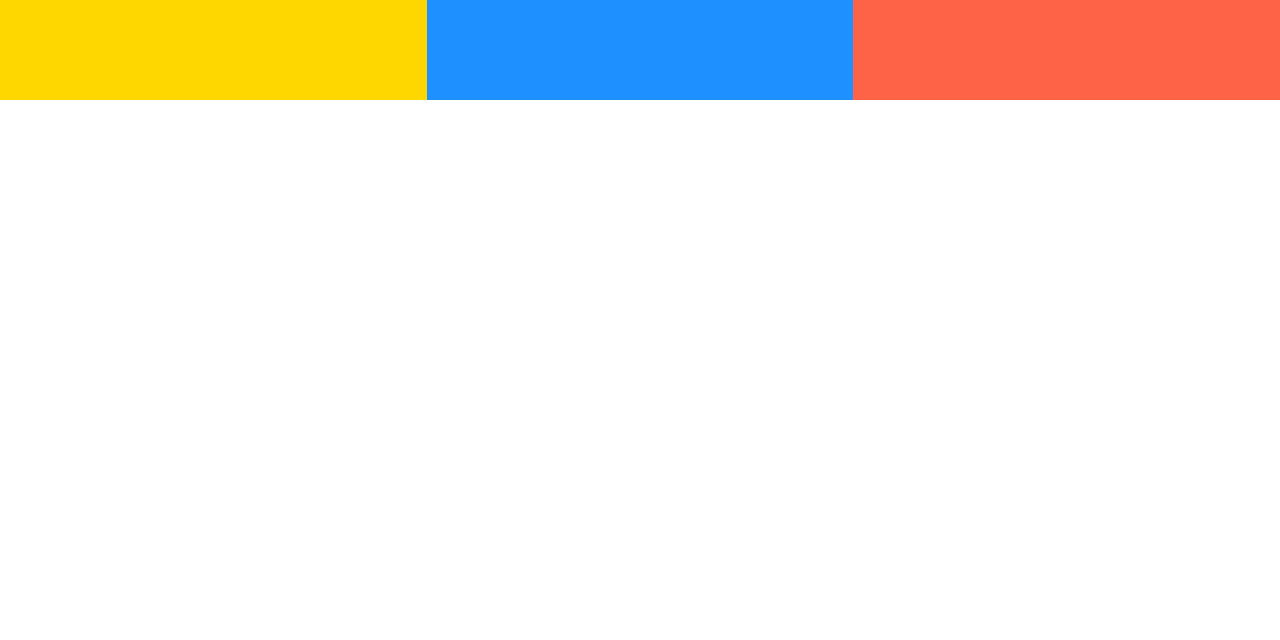
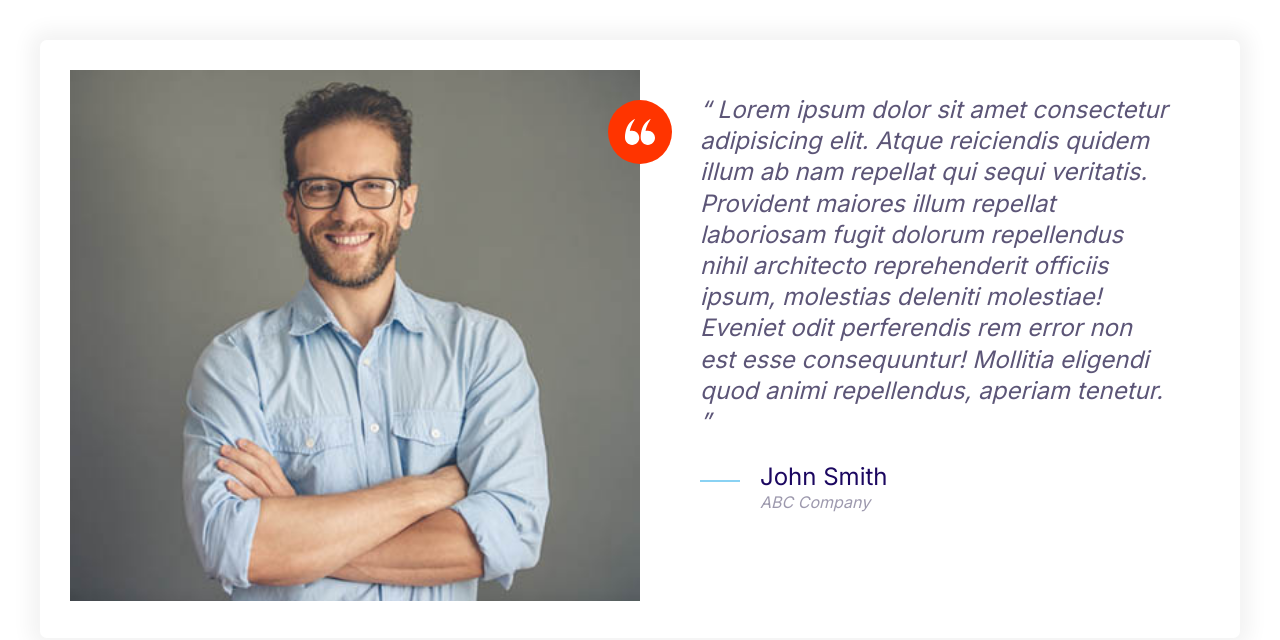
Before and after one commit to dead-alchemy/code-with-mosh-2021, a plain HTML site: page html5-css3-3/index.html in a window 1280 px wide. Drawn offline with Linux system fonts and the light colour scheme.

Commit message:
testimonial

```diff
--- a/html5-css3-3/css/styles.css
+++ b/html5-css3-3/css/styles.css
@@ -173,8 +173,17 @@ a {
 	height: 40px;
 }
 
+.icon--small {
+	width: 30px;
+	height: 30px;
+}
+
 .icon--primary {
 	fill: var(--color-primary);
+}
+
+.icon--white {
+	fill: #fff;
 }
 
 .icon-container {
@@ -185,6 +194,10 @@ a {
 	border-radius: 100%;
 	justify-content: center;
 	align-items: center;
+}
+
+.icon-container--accent {
+	background-color: var(--color-accent);
 }
 
 /* buttons */
@@ -439,6 +452,16 @@ a {
 		font-size: 1.6rem;
 	}
 }
+@media screen and (min-width: 768px) {
+	.testimonial .quote,
+	.testimonial .quote__author {
+		font-size: 2.4rem;
+	}
+
+	.testimonial .quote {
+		margin-left: 6rem;
+	}
+}
 
 /* grid */
 
@@ -457,3 +480,30 @@ a {
 		grid-template-columns: repeat(3, 1fr);
 	}
 }
+
+/* testimonial */
+
+.testimonial {
+	padding: 3rem;
+}
+
+.testimonial_image {
+	position: relative;
+}
+
+.testimonial_image > img {
+	width: 100%;
+}
+
+.testimonial_image > .icon-container {
+	position: absolute;
+	top: 3rem;
+	right: -32px;
+	margin-right: 0.5rem;
+}
+
+@media screen and (min-width: 768px) {
+	.testimonial_image > .icon-container {
+		margin-right: 0;
+	}
+}
--- a/html5-css3-3/index.html
+++ b/html5-css3-3/index.html
@@ -14,11 +14,50 @@
 		<link rel="stylesheet" href="./css/styles.css" />
 		<title>Moshified</title>
 	</head>
-	<body>
-		<div class="grid grid--cols-3">
-			<div style="height: 100px; background: gold"></div>
-			<div style="height: 100px; background: dodgerblue"></div>
-			<div style="height: 100px; background: tomato"></div>
+	<body style="padding: 4rem">
+		<div class="card testimonial">
+			<div class="grid grid--cols-2">
+				<div class="testimonial_image">
+					<img
+						src="./images/testimonial.jpg"
+						alt="A happy smiling customer"
+					/>
+					<span class="icon-container icon-container--accent">
+						<svg class="icon icon--white icon--small">
+							<use xlink:href="images/sprite.svg#quotes"></use>
+						</svg>
+					</span>
+				</div>
+				<blockquote class="quote">
+					<p class="quote__text">
+						Lorem ipsum dolor sit amet consectetur adipisicing elit.
+						Atque reiciendis quidem illum ab nam repellat qui sequi
+						veritatis. Provident maiores illum repellat laboriosam
+						fugit dolorum repellendus nihil architecto reprehenderit
+						officiis ipsum, molestias deleniti molestiae! Eveniet
+						odit perferendis rem error non est esse consequuntur!
+						Mollitia eligendi quod animi repellendus, aperiam
+						tenetur.
+					</p>
+					<footer>
+						<div class="media">
+							<div class="media__image">
+								<svg class="icon icon--primary quote__line">
+									<use
+										xlink:href="images/sprite.svg#line"
+									></use>
+								</svg>
+							</div>
+							<div class="media__body">
+								<h3 class="media__title quote__author">
+									John Smith
+								</h3>
+								<p class="quote__organization">ABC Company</p>
+							</div>
+						</div>
+					</footer>
+				</blockquote>
+			</div>
 		</div>
 	</body>
 </html>
```
Also changed, not shown: html5-css3-3/components/testimonial.html (added, +39 -0 lines), html5-css3-3/images/testimonial.jpg (added).
